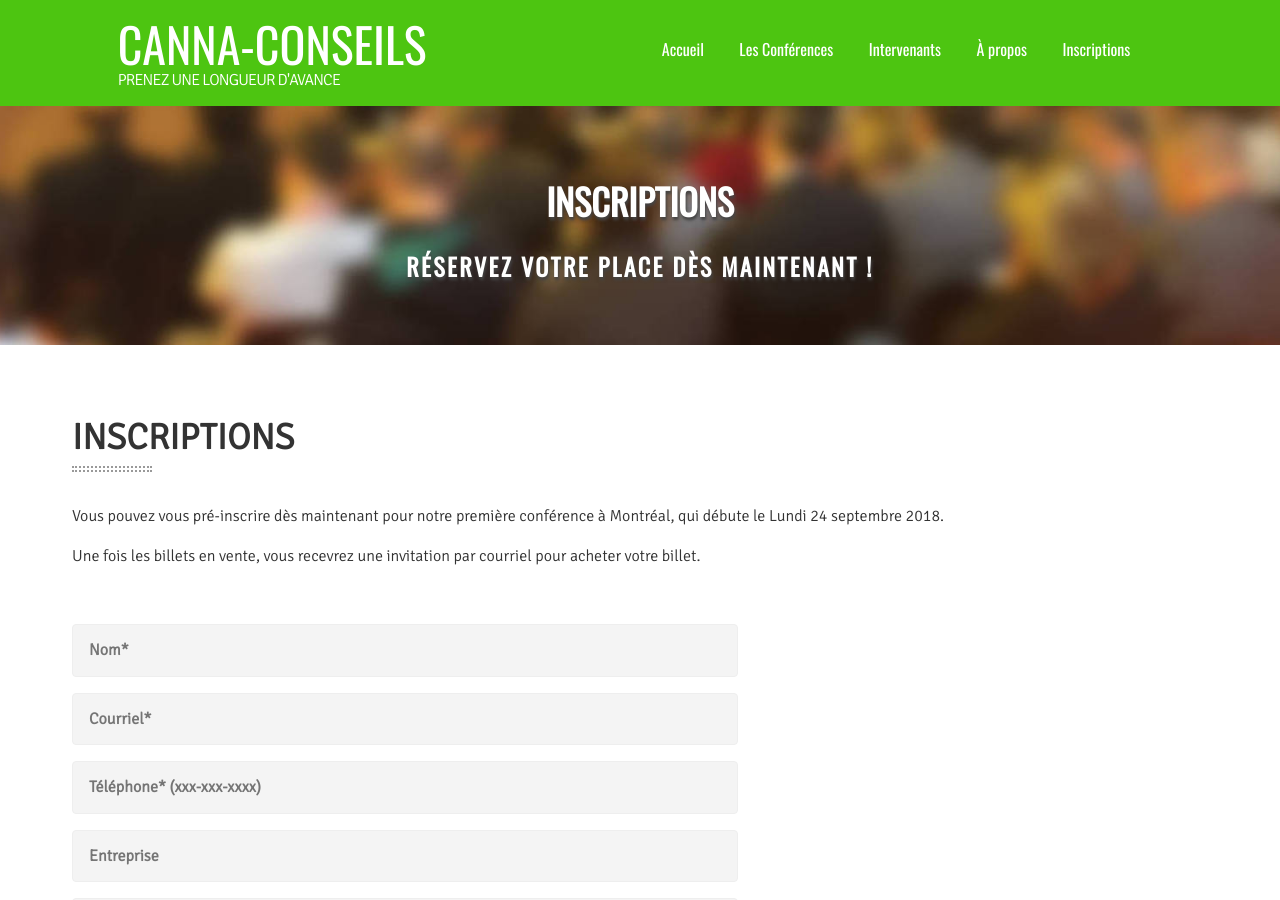
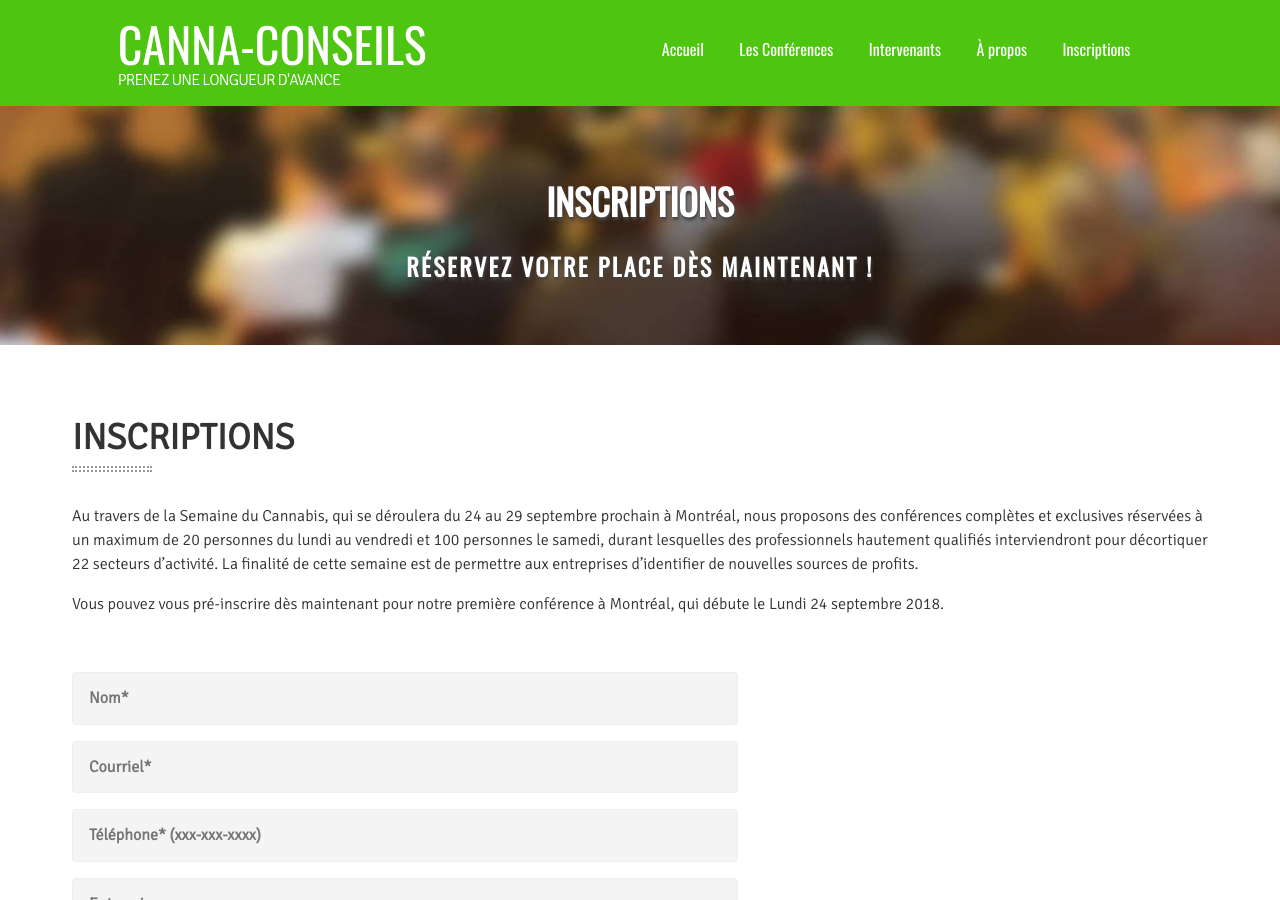
Before and after one commit to ouarez/canna-conseils, a Jekyll site: the page built from inscriptions.md, in a window 1280 px wide and 900 px high. Built offline with Jekyll 4.4.1, drawn with Linux system fonts in a browser that asks for light colours; nearby versions of some CDN libraries; a script that is not in the unit is left out.

Commit message:
Update Pages “inscriptions”

```diff
--- a/inscriptions.md
+++ b/inscriptions.md
@@ -16,7 +16,6 @@ types:
   - type: Argent
   - type: Or
 ---
+Au travers de la Semaine du Cannabis, qui se déroulera du 24 au 29 septembre prochain à Montréal, nous proposons des conférences complètes et exclusives réservées à un maximum de 20 personnes du lundi au vendredi et 100 personnes le samedi, durant lesquelles des professionnels hautement qualifiés interviendront pour décortiquer 22 secteurs d’activité. La finalité de cette semaine est de permettre aux entreprises d’identifier de nouvelles sources de profits.
+
 Vous pouvez vous pré-inscrire dès maintenant pour notre première conférence à Montréal, qui débute le Lundi 24 septembre 2018.
-
-
-Une fois les billets en vente, vous recevrez une invitation par courriel pour acheter votre billet.
```
